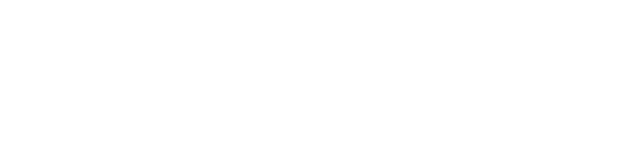
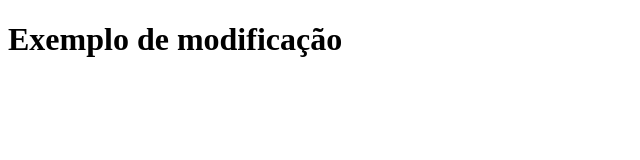
Before and after one commit to claudiamorazzoni/git-teste, a plain HTML site: page index.html in a window 1280 px wide. Shown: the whole page, without its empty margins (0-640 px from the left). Drawn offline with Linux system fonts and the light colour scheme.

Commit message:
adicionado título e header

```diff
--- a/index.html
+++ b/index.html
@@ -2,9 +2,8 @@
 <html>
   <head>
     <meta charset="utf-8">
-    <title></title>
+    <title>Exemplo de Git</title>
   </head>
   <body>
-
-  </body>
+<h1>Exemplo de modificação</h1>
 </html>
```
